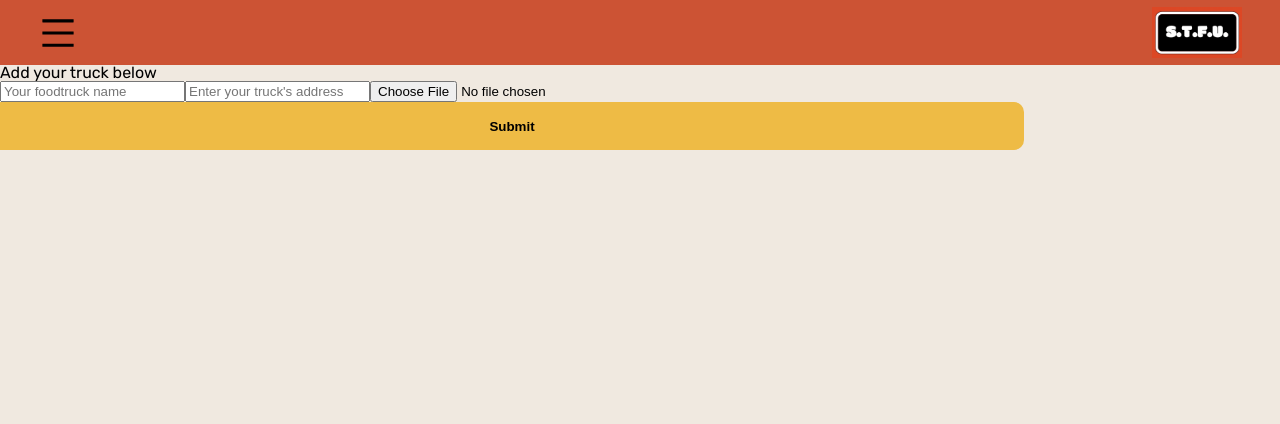
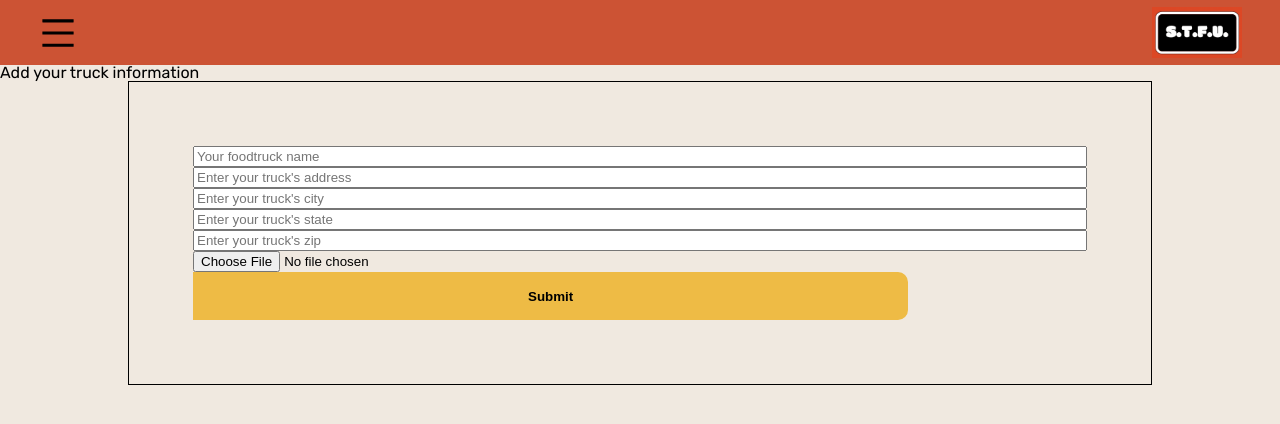
Before and after one commit to misko9251/foodtrucks, a React (Create React App) app in the folder frontend/: page /addTruck in a window 1280 px wide. Shown: the top 424 px of the page. Built offline with nearby package versions, Linux system fonts and the light colour scheme; a web font is replaced by a local one; what google-maps-react would draw is missing.

Commit message:
updated addtruck forms to accept broken down address

```diff
--- a/frontend/src/App.css
+++ b/frontend/src/App.css
@@ -221,3 +221,18 @@ button{
 	border-radius: 5px;
 
 }
+
+.update-truck-btn{
+	width: 50%;
+	border-radius: 10px;
+	margin: 3%;
+}
+
+.basic-form{
+	display: flex;
+	flex-direction: column;
+	width: 80%;
+	padding: 5%;
+	border: 1px solid black;
+	margin: 0 auto;
+}
--- a/frontend/src/components/AcctMgrHeader.js
+++ b/frontend/src/components/AcctMgrHeader.js
@@ -26,7 +26,15 @@ function AcctMgrHeader() {
               <h1 style={{margin: '5%'}}>Account Manager</h1>
               <img width='300px' src={userInfo.image} alt='truck-logo'/>
               <h1 style={{fontSize: '2rem', marginTop: '5%', textAlign: 'center'}}>{userInfo.name}</h1>
-              <p>{userInfo.address}</p>
+              <p>{userInfo.address}, {userInfo.city}, {userInfo.state} {userInfo.zip}</p>
+              <button className='update-truck-btn'>Update Truck Location!</button>
+              <form>
+                <input
+                type='text'
+                placeholder='Address of truck'
+                />
+                <button>Update</button>
+              </form>
           </header>
       </>
     )
--- a/frontend/src/pages/AddTruck.js
+++ b/frontend/src/pages/AddTruck.js
@@ -5,7 +5,10 @@ function AddTruck() {
     const [formData, setFormData] = useState({
         name: '',
         coordinates: '',
-        address: ''
+        address: '',
+        city: '',
+        state: '',
+        zip: ''
     })
     const [fileInputState, setFileInputState] = useState('');
     const [previewSource, setPreviewSource] = useState('');
@@ -31,12 +34,15 @@ function AddTruck() {
 
     const onSubmit = async (e) => {
         e.preventDefault()
+        const address = `${formData.address} ${formData.city} ${formData.state} ${formData.zip}`
+        console.log(address)
         const response = await fetch(
-            `https://maps.googleapis.com/maps/api/geocode/json?address=${formData.address}&key=AIzaSyAM_ZDWScTtrIjcZGGgrGSv-HC3PYz3u0U`
+            `https://maps.googleapis.com/maps/api/geocode/json?address=${address}&key=AIzaSyAM_ZDWScTtrIjcZGGgrGSv-HC3PYz3u0U`
         )
         const data = await response.json()
         const coords = (data.results[0].geometry.location)
         postToDB(coords)
+        console.log(data)
     }
 
     async function postToDB(coordinates){
@@ -57,11 +63,9 @@ function AddTruck() {
 
   return (
     <>
-        <header>
-            <h1>Add your truck below</h1>
-        </header>
         <section>
-            <form onSubmit={onSubmit}>
+            <legend>Add your truck information</legend>
+            <form className='basic-form' onSubmit={onSubmit}>
                 <input
                 name='name'
                 type='text'
@@ -77,6 +81,27 @@ function AddTruck() {
                 onChange={onChange}
                 />
                 <input
+                name='city'
+                type='text'
+                placeholder="Enter your truck's city"
+                value={formData.city}
+                onChange={onChange}
+                />
+                <input
+                name='state'
+                type='text'
+                placeholder="Enter your truck's state"
+                value={formData.state}
+                onChange={onChange}
+                />
+                <input
+                name='zip'
+                type='number'
+                placeholder="Enter your truck's zip"
+                value={formData.zip}
+                onChange={onChange}
+                />
+                <input
                 id="fileInput"
                 type="file"
                 name="image"
@@ -87,7 +112,10 @@ function AddTruck() {
                 <button>Submit</button>
             </form>
             {previewSource && (
-                <img alt='preview' src={previewSource} style={{height: '300px'}} />
+                <section>
+                    <h3>This photo will be used to represent your truck</h3>
+                    <img alt='preview' src={previewSource} style={{height: '300px'}} />
+                </section>
             )}
         </section>
     </>
```
Also changed, not shown: 2 other files (tests, documents, lock files or other folders).
